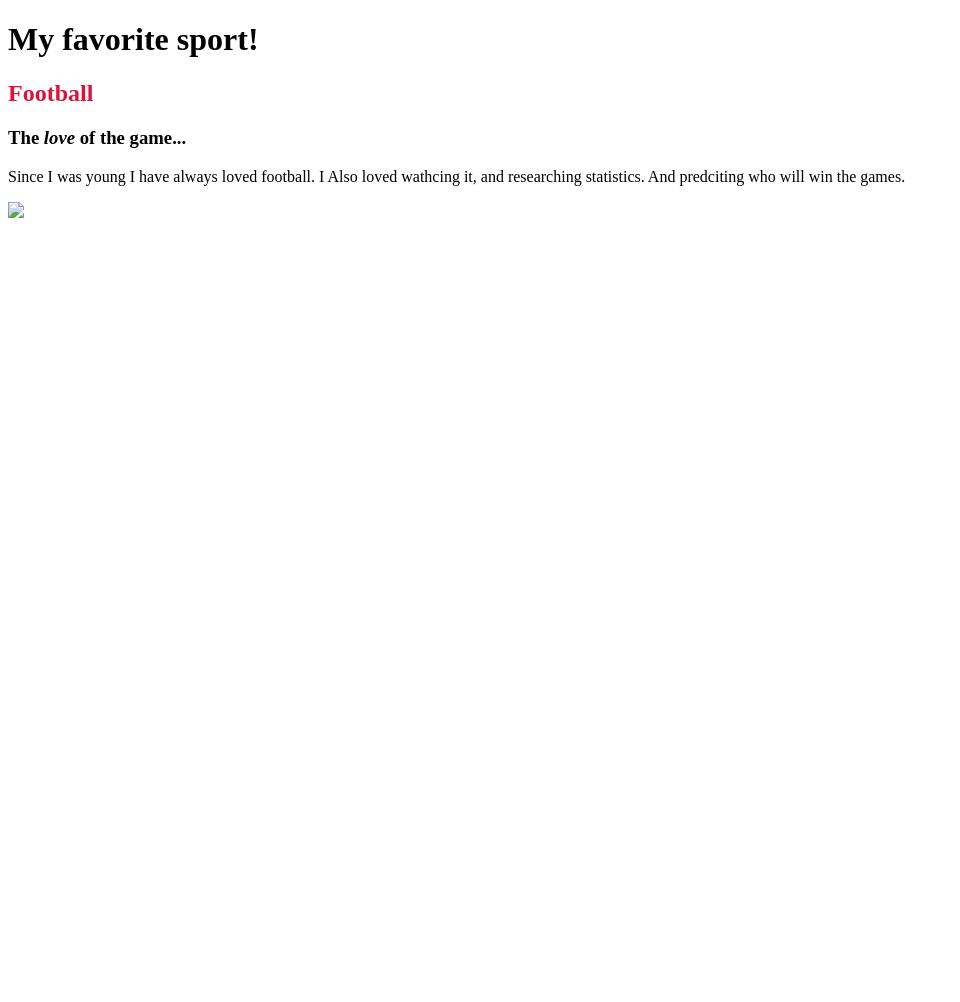
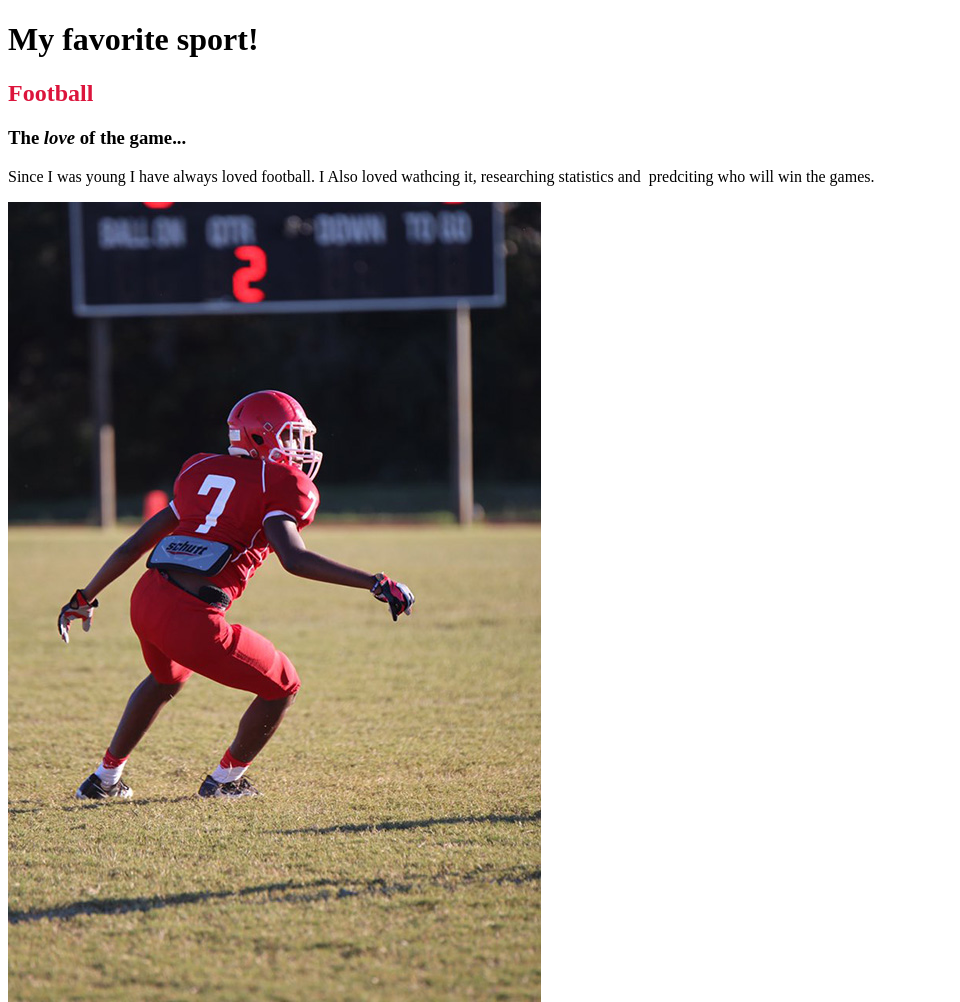
Before and after one commit to Buggy3456/christlike, a plain HTML site: page index.html in a window 1280 px wide. Shown: the whole page, without its empty margins (0-960 px from the left). Before the commit the page ends 800 px from the top, so only its background shows below. Drawn offline with Linux system fonts and the light colour scheme.

Commit message:
In class demo 1/24

```diff
--- a/index.html
+++ b/index.html
@@ -2,7 +2,7 @@
 <html>
 <head>
 <meta charset="utf-8">
-<title>Untitled Document</title>
+<title>The love of football</title>
 <style type="text/css">
 .football {
 }
@@ -13,8 +13,7 @@
 	<h1>My favorite sport!</h1>
 <h2 style="color: crimson;">Football</h2>
 <h3>The <i>love</i> of the game...&nbsp;&nbsp; </h3>
-	<P>Since I was young I have always loved football. I Also loved wathcing it, and researching statistics. And predciting who will win the games. </P>
-	<img src= "file:///C:/Users/ronal/Downloads/IMG_.JPG"
-
+	<p>Since I was young I have always loved football. I Also loved wathcing it,  researching statistics and&nbsp; predciting who will win the games. </p>
+<img src="football_4068.jpg" alt="the game">
 </body>
 </html>
```
Also changed, not shown: football_4068.jpg (added), images/football_4068.jpg (added).
